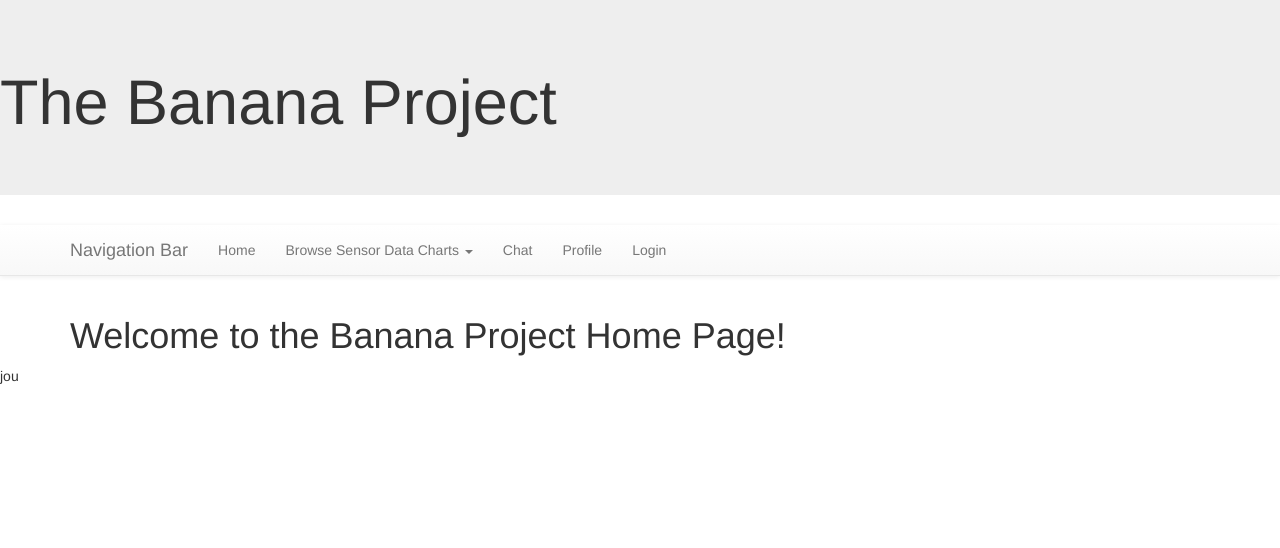
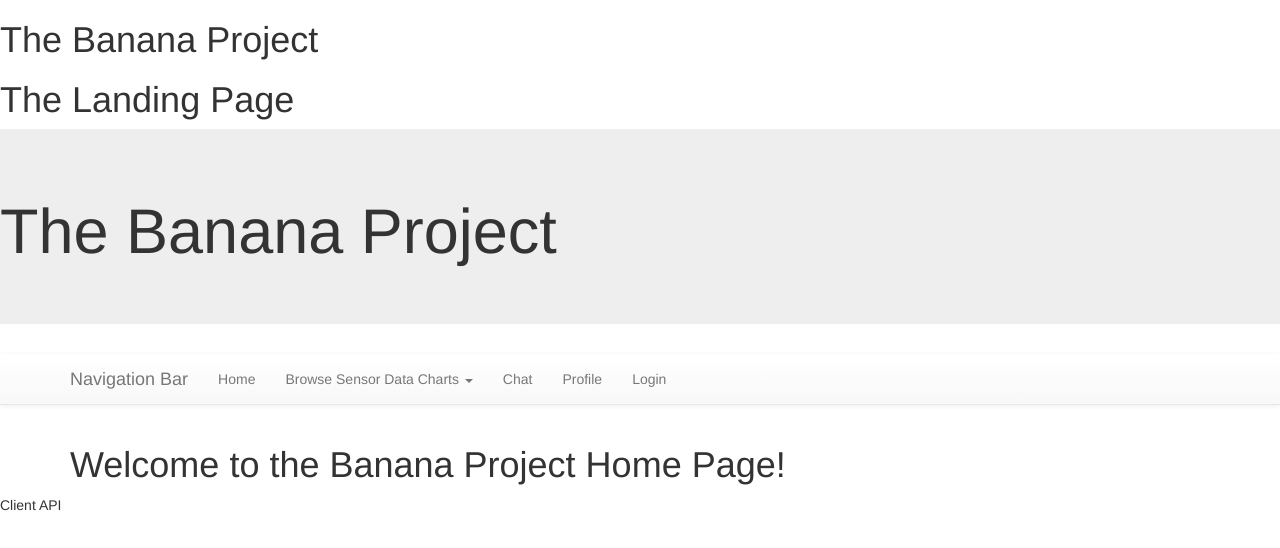
Before and after one commit to LoserPanda/plantclient, a React (Create React App) app: page / in a window 1280 px wide. Shown: the top 548 px of the page. Built offline with nearby package versions, Linux system fonts and the light colour scheme; no server answers.

Commit message:
landing page logics lol

```diff
--- a/src/App.js
+++ b/src/App.js
@@ -1,44 +1,14 @@
 import React, {Component} from 'react';
-import LineChart from "./components/charts/LineChart";
-import Navigation from "./components/navigation/Navigation";
-import BrowserRouter from "react-router-dom/es/BrowserRouter";
-import Grid from "react-bootstrap/es/Grid";
-import Switch from "react-router-dom/es/Switch";
-// import Route from "react-router-dom/es/Route";
-import Header from './components/static/Header';
-import Route from "react-router-dom/es/Route";
-import NotFound from "./components/error/Not Found";
-import Home from "./components/home/Home";
-import Login from "./components/login/Login";
-import Clientapi from "./components/socket/Clientapi";
-
-// import Login from "./login/Login";
+import Landingpage from "./components/landingpage/Landingpage";
+import Loggedinpage from "./components/loggedinpage/Loggedinpage";
 
 class App extends Component {
     render() {
         return (
-            <BrowserRouter>
                 <div className="content">
-                    <div className="jumbotron">
-                        <Header/>
-                    </div>
-                    <Navigation/>
-                    <Grid>
-                        <Switch>
-                            {/*<Route exact path="/" component={Login}/>*/}
-                            {/*<Route path="/" component={CityList}/>*/}
-                            {/*<Route path="/" component={CountryList}/>*/}
-                            {/*<Route path="//:code" name="readcountry" component={ReadCountry}/>*/}
-                            {/*<Route path="//:code" name="updatecountry" component={UpdateCountry}/>*/}
-                            <Route path="/login" component={Login}/>
-                            <Route exact path="/" component={Home}/>
-                            <Route path="/sensordata" component={LineChart}/>
-                            <Route component={NotFound}/>
-                        </Switch>
-                    </Grid>
-                    <Clientapi/>
+                    <Landingpage/>
+                    <Loggedinpage/>
                 </div>
-            </BrowserRouter>
         );
     }
 }
--- a/src/components/landingpage/Landingpage.js
+++ b/src/components/landingpage/Landingpage.js
@@ -0,0 +1,15 @@
+import React, {Component} from 'react';
+import Header from "../static/Header";
+
+class Landingpage extends Component {
+    render() {
+        return (
+            <div>
+                <Header/>
+                <h1>The Landing Page</h1>
+            </div>
+        );
+    }
+}
+
+export default Landingpage;
--- /dev/null
+++ b/src/components/loggedinpage/Loggedinpage.js
@@ -0,0 +1,43 @@
+import React, {Component} from 'react';
+import Login from "../login/Login";
+import NotFound from "../error/Not Found";
+import LineChart from "../charts/LineChart";
+import Home from "../home/Home";
+import BrowserRouter from "react-router-dom/es/BrowserRouter";
+import Header from "../static/Header";
+import Navigation from "../navigation/Navigation";
+import Grid from "react-bootstrap/es/Grid";
+import Switch from "react-router-dom/es/Switch";
+import Route from "react-router-dom/es/Route";
+import Clientapi from "../socket/Clientapi";
+
+class Loggedinpage extends Component {
+    render() {
+        return (
+            <BrowserRouter>
+                <div className="content">
+                    <div className="jumbotron">
+                        <Header/>
+                    </div>
+                    <Navigation/>
+                    <Grid>
+                        <Switch>
+                            {/*<Route exact path="/" component={Login}/>*/}
+                            {/*<Route path="/" component={CityList}/>*/}
+                            {/*<Route path="/" component={CountryList}/>*/}
+                            {/*<Route path="//:code" name="readcountry" component={ReadCountry}/>*/}
+                            {/*<Route path="//:code" name="updatecountry" component={UpdateCountry}/>*/}
+                            <Route path="/login" component={Login}/>
+                            <Route exact path="/" component={Home}/>
+                            <Route path="/sensordata" component={LineChart}/>
+                            <Route component={NotFound}/>
+                        </Switch>
+                    </Grid>
+                    <Clientapi/>
+                </div>
+            </BrowserRouter>
+        );
+    }
+}
+
+export default Loggedinpage;
--- a/src/components/socket/Clientapi.js
+++ b/src/components/socket/Clientapi.js
@@ -31,7 +31,7 @@ class Clientapi extends Component {
 
     render() {
         return (
-            <div>jou</div>
+            <div>Client API</div>
         );
     }
 }
```
Also changed, not shown: public/sun.svg (added), public/water.svg (added).
